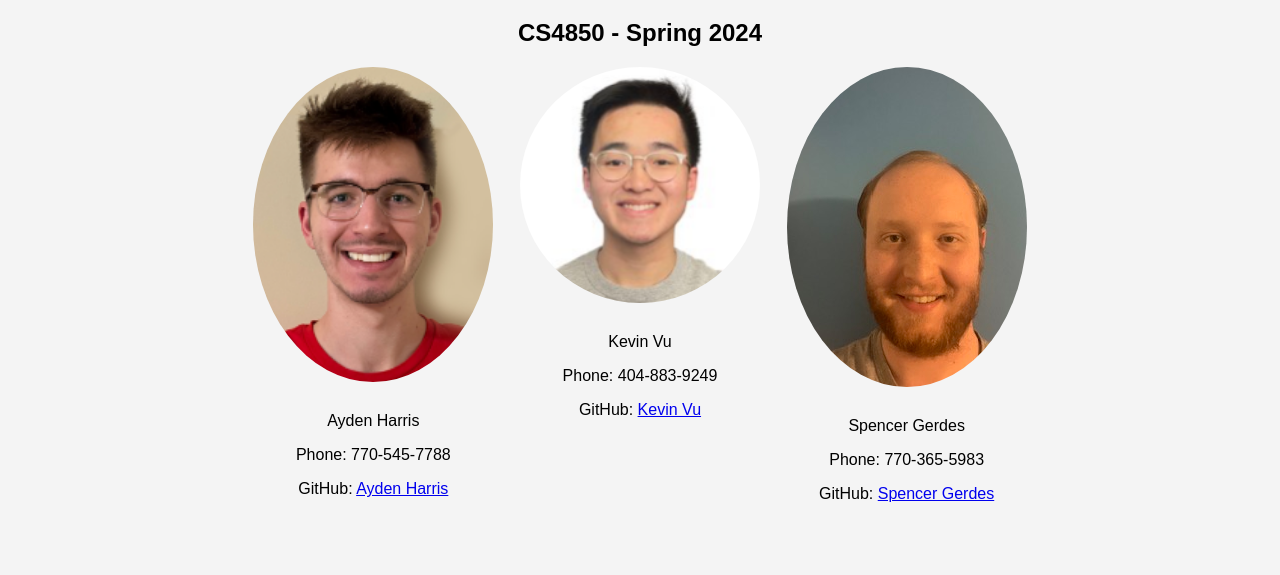
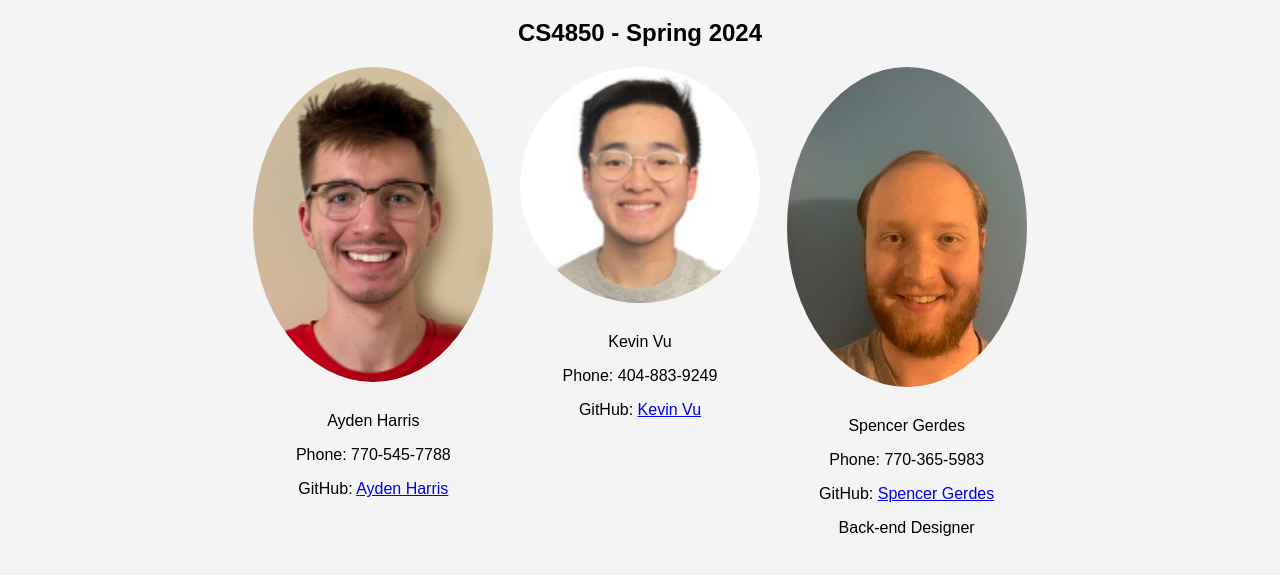
Before and after one commit to SP-5-Green-Dynamic-Grocery-List/SP-5-Green-Dynamic-Grocery-List, a website: page index.html in a window 1280 px wide. Shown: the part 119-694 px from the top of the page. Drawn offline with Linux system fonts and the light colour scheme.

Commit message:
added my bio

```diff
--- a/index.html
+++ b/index.html
@@ -82,6 +82,7 @@
           <p>Spencer Gerdes</p>
           <p>Phone: 770-365-5983</p>
           <p>GitHub: <a href="https://github.com/SpencerGerdes">Spencer Gerdes</a></p>
+          <p>Back-end Designer</p>
         </div>
       </div>
     </div>
```
